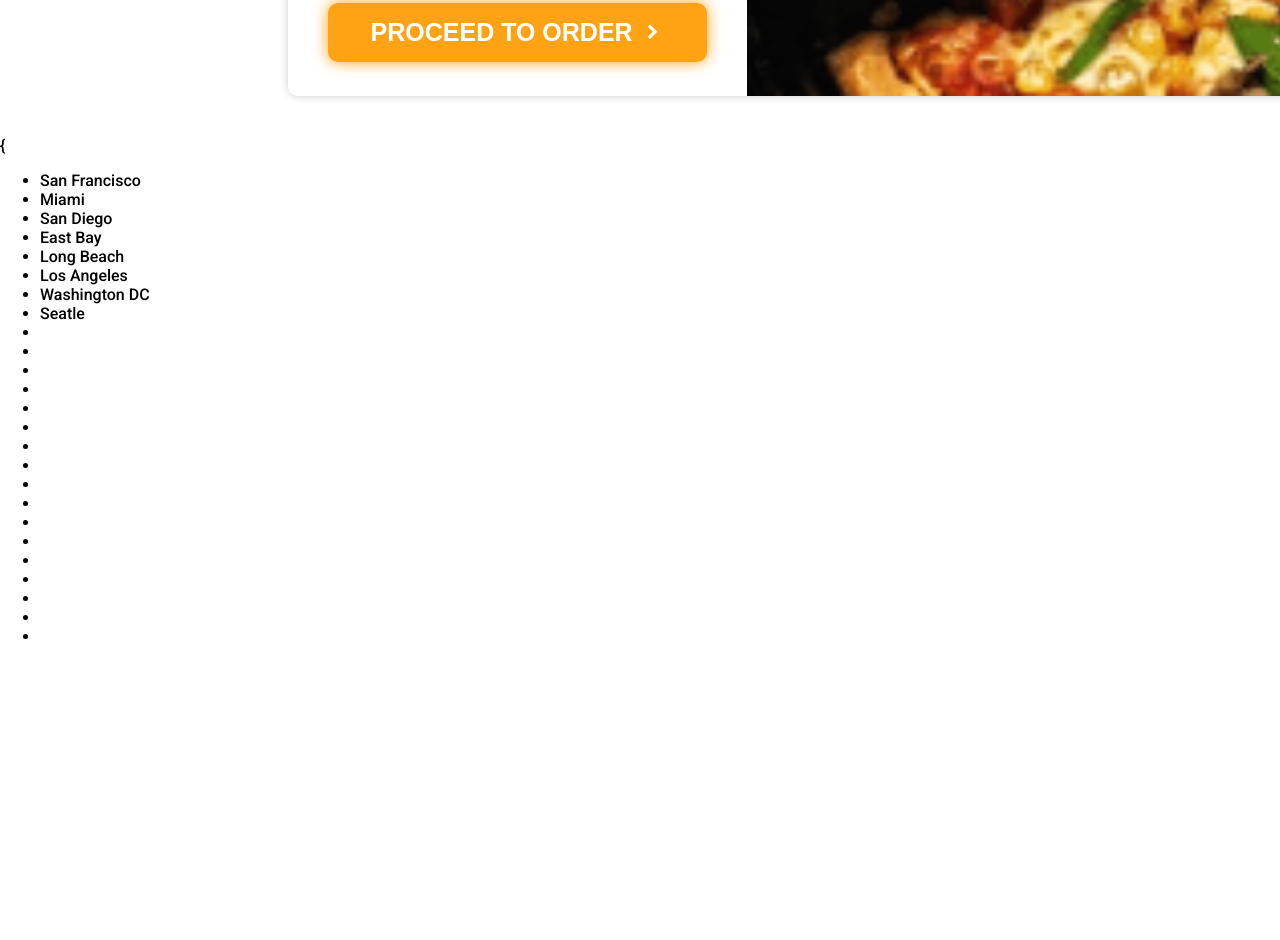
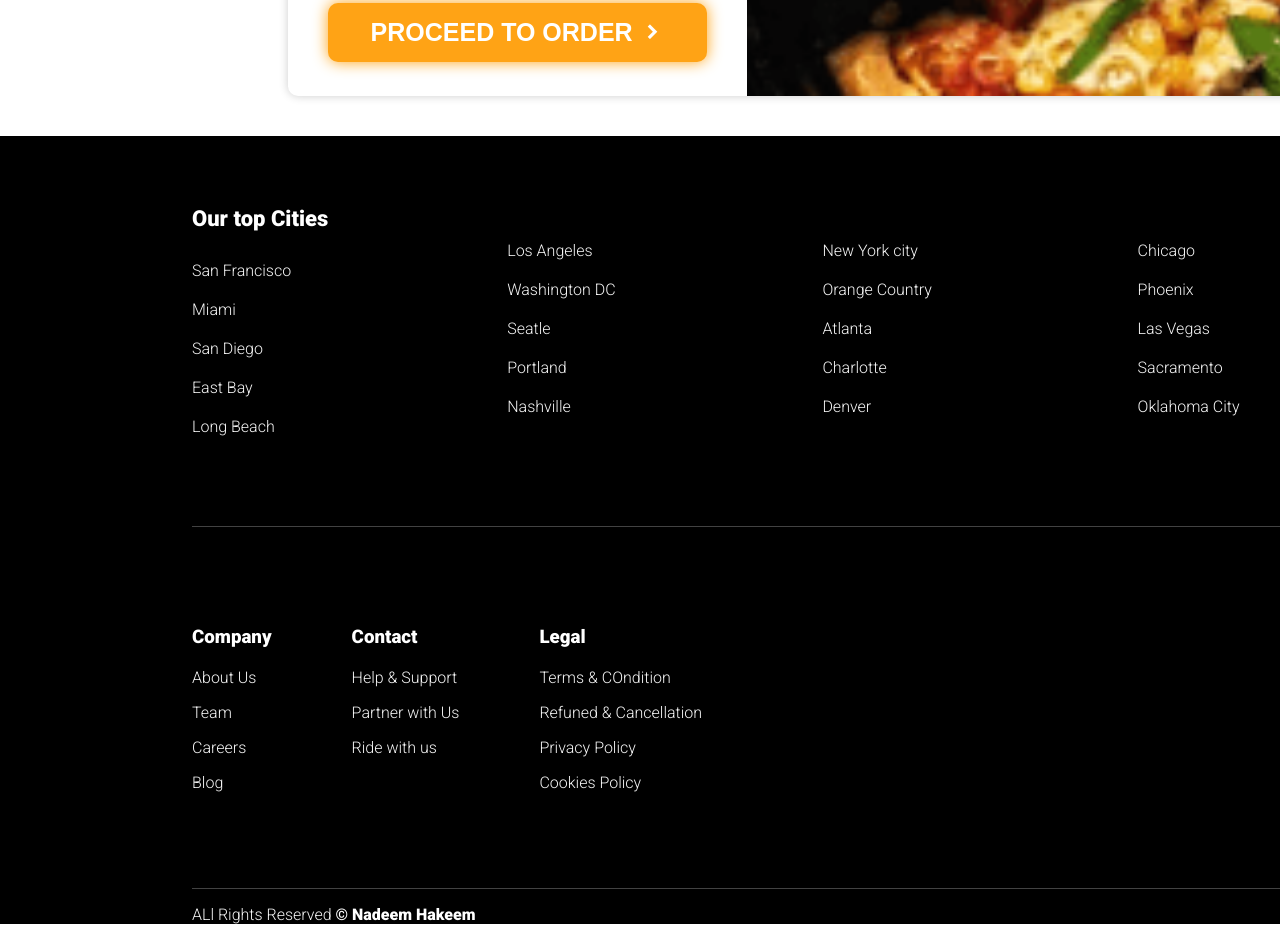
Before and after one commit to Nadeem222/food-wagon-figma, a plain HTML site: page index.html in a window 1280 px wide. Shown: the part 5756-6696 px from the top of the page. Before the commit the page ends 6418 px from the top, so only its background shows below. Drawn offline with nearby package versions, Linux system fonts and the light colour scheme.

Commit message:
app complete without media query

```diff
--- a/index.html
+++ b/index.html
@@ -394,15 +394,17 @@
                     </p>
                     <div class="install-bottom-img">
                         <button class="custom-btn"><i class="ri-google-play-fill"></i>
-                            <div class="colum-btn"> <p>GET IT ON</p>
+                            <div class="colum-btn">
+                                <p>GET IT ON</p>
                                 <h3>Google Play</h3>
                             </div>
-                            </button>
+                        </button>
                         <button class="custom-btn"><i class="ri-google-play-fill"></i>
-                            <div class="colum-btn"> <p>GET IT ON</p>
+                            <div class="colum-btn">
+                                <p>GET IT ON</p>
                                 <h3>Google Play</h3>
                             </div>
-                            </button>
+                        </button>
 
 
                     </div>
@@ -453,8 +455,9 @@
         </div>
 
         <footer>
-            <div class="footer con">{
-                <ul>
+            <div class="footer-con">
+                <p>Our top Cities</p>
+                <ul class="footer-list">
                     <li>San Francisco</li>
                     <li>Miami</li>
                     <li>San Diego</li>
@@ -463,24 +466,87 @@
                     <li>Los Angeles</li>
                     <li>Washington DC</li>
                     <li>Seatle</li>
-                    <li></li>
-                    <li></li>
-                    <li></li>
-                    <li></li>
-                    <li></li>
-                    <li></li>
-                    <li></li>
-                    <li></li>
-                    <li></li>
-                    <li></li>
-                    <li></li>
-                    <li></li>
-                    <li></li>
-                    <li></li>
-                    <li></li>
-                    <li></li>
-                    <li></li>
+                    <li>Portland</li>
+                    <li>Nashville</li>
+                    <li>New York city</li>
+                    <li>Orange Country</li>
+                    <li>Atlanta</li>
+                    <li>Charlotte</li>
+                    <li>Denver</li>
+                    <li>Chicago</li>
+                    <li>Phoenix</li>
+                    <li>Las Vegas</li>
+                    <li>Sacramento</li>
+                    <li>Oklahoma City</li>
+                    <li>Columbus</li>
+                    <li>New Mexico</li>
+                    <li>ALbuquerque</li>
+                    <li>Sacramento</li>
+                    <li>New Orleans</li>
                 </ul>
+                <div class="footer-bottom">
+                    <!-- <ul class="list-btm">
+                        <li>Company</li>
+                        <li>About Us</li>
+                        <li>Team</li>
+                        <li>Careers</li>
+                        <li>BLog</li>
+                    </ul>
+                    <ul class="list-btm">
+                        <li>Company</li>
+                        <li>About Us</li>
+                        <li>Team</li>
+                        <li>Careers</li>
+                        <li>BLog</li>
+                    </ul>
+                    <ul class="list-btm">
+                        <li>Company</li>
+                        <li>About Us</li>
+                        <li>Team</li>
+                        <li>Careers</li>
+                        <li>BLog</li>
+                    </ul> -->
+                    <div class="bottom-left">
+                        <div class="p-1">
+                            <h3>Company</h3>
+                            <p>About Us</p>
+                            <p>Team</p>
+                            <p>Careers</p>
+                            <p>Blog</p>
+                        </div>
+                        <div class="p-1">
+                            <h3>Contact</h3>
+                            <p>Help & Support</p>
+                            <p>Partner with Us</p>
+                            <p>Ride with us</p>
+
+                        </div>
+                        <div class="p-1">
+                            <h3>Legal</h3>
+                            <p>Terms & COndition</p>
+                            <p>Refuned & Cancellation</p>
+                            <p>Privacy Policy</p>
+                            <p>Cookies Policy</p>
+                        </div>
+                    </div>
+                    <div class="bottom-right">
+                        <p>Follow US</p>
+                        <div class="social-icon">
+                            <i class="ri-instagram-line"></i>
+                            <i class="ri-facebook-circle-fill"></i>
+                            <i class="ri-twitter-fill"></i>
+                        </div>
+                        <p>Receive exlusive offer in your mailbox</p>
+                        <div class="footer-inp">
+                        <input type="text" name="" class="ftr-inp"  placeholder="Enter your email">
+                        <i class="ri-mail-fill email"></i>
+                        <button>Subscribe</button>
+                    </div>
+                    </div>
+                </div>
+                <div class="footer-copyright">
+                    <p>ALl Rights Reserved <span> © Nadeem Hakeem</span></p>
+                </div>
             </div>
         </footer>
     </div>
--- a/style.css
+++ b/style.css
@@ -603,3 +603,104 @@ h3 {
 .left-card>.deal-card-right img{
     border-radius: 10px 0px 0px 10px;
 }
+.footer-list{
+    list-style: none;
+    margin: 0 auto;
+    padding: 10px 40px;
+    column-gap: 40px;
+    column-count: 5;
+    width: 80%;
+    color: #f5f5f5;
+    font-weight: 300;
+}
+.footer-con{
+    background: #000;
+    padding-top: 70px;
+}
+.footer-con>p {
+    color: #fff;
+    width: 80%;
+    margin: 0 auto;
+    font-size: 22px;
+    font-weight: 600;
+}
+li{
+    margin-top: 20px;
+}
+.list-btm{
+    list-style: none;
+    color: #f5f5f5;
+}
+.bottom-left{
+    display: flex;
+    color: #f5f5f5;
+    gap: 80px;
+    font-weight: 300;
+}
+.bottom-right{
+    color: #f5f5f5;
+    padding-right: 40px;
+}
+.footer-bottom{
+    display: flex;
+    width: 80%;
+    margin: 0 auto;
+    justify-content: space-between;
+    border-top: 1px solid #424242;
+    border-bottom: 1px solid #424242;
+    margin-top: 80px;
+    padding-top: 80px;
+    padding-bottom: 80px;
+}
+.bottom-right button{
+    background: #ffa315;
+    padding: 15px 15px;
+    color: #fff;
+    font-size: 18px;
+    font-weight: 700;
+    border-radius: 10px;
+    border: none;
+    box-shadow: 0px 0px 15px #ffa315;
+}
+.bottom-right input {
+    padding: 20px 40px;
+    border-radius: 10px;
+    border: none;
+    background: #424242;
+}
+.bottom-right input::placeholder{
+    font-size: 18px;
+    color: #f5f5f5;
+
+}
+.footer-inp {
+    position: relative;
+    display: flex;
+    align-items: center;
+    justify-content: center;
+    gap: 10px;
+}
+.footer-inp i{
+    position: absolute;
+    left: 12px;
+    font-size: 22px;
+    top: 14px;
+}
+.footer-bottom h3{
+    color: #fff;
+    margin-bottom: 20px;
+}
+.social-icon{
+    color: #636363;
+    font-size: 22px;
+}
+.footer-copyright{
+    color: #f5f5f5;
+    width: 80%;
+    margin: 0 auto;
+    font-weight: 300;
+}
+.footer-copyright span{
+    color: #fff;
+    font-weight: 600;
+}
```
